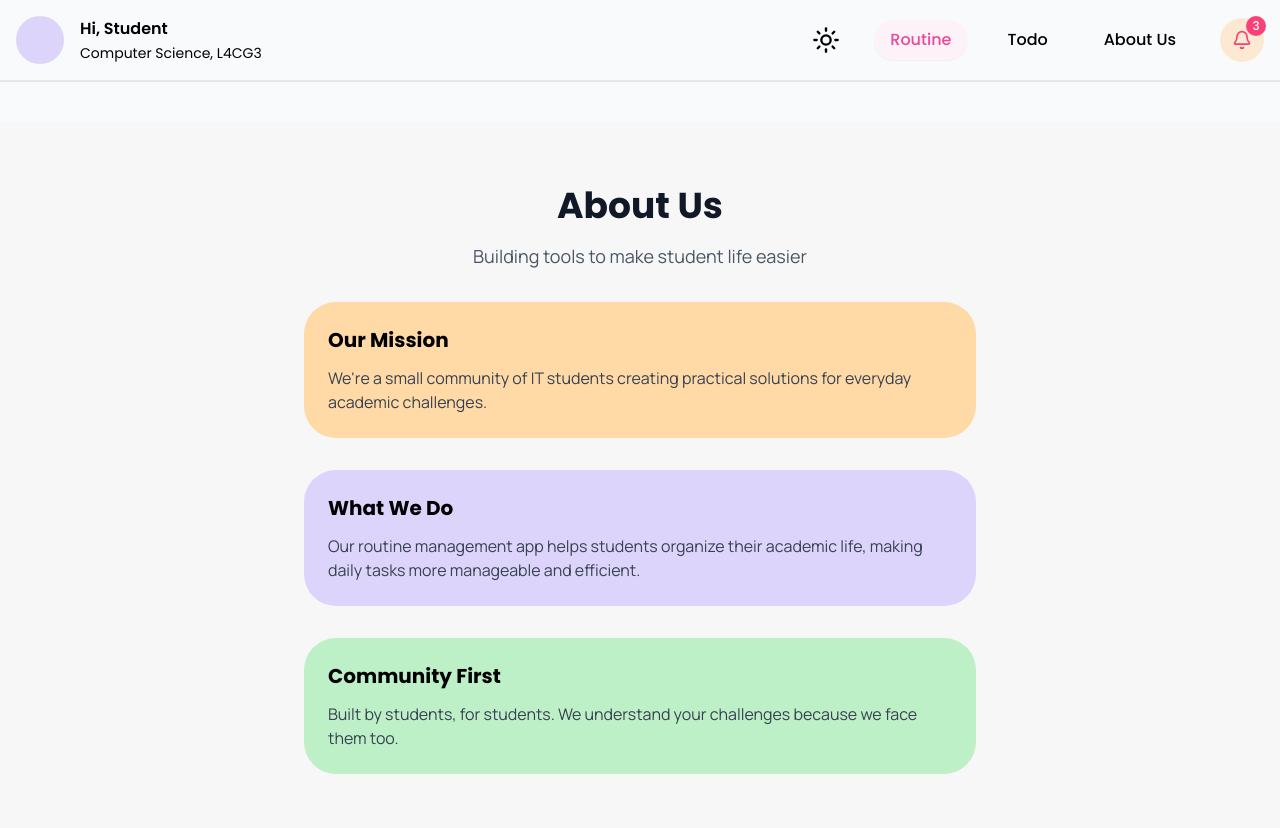
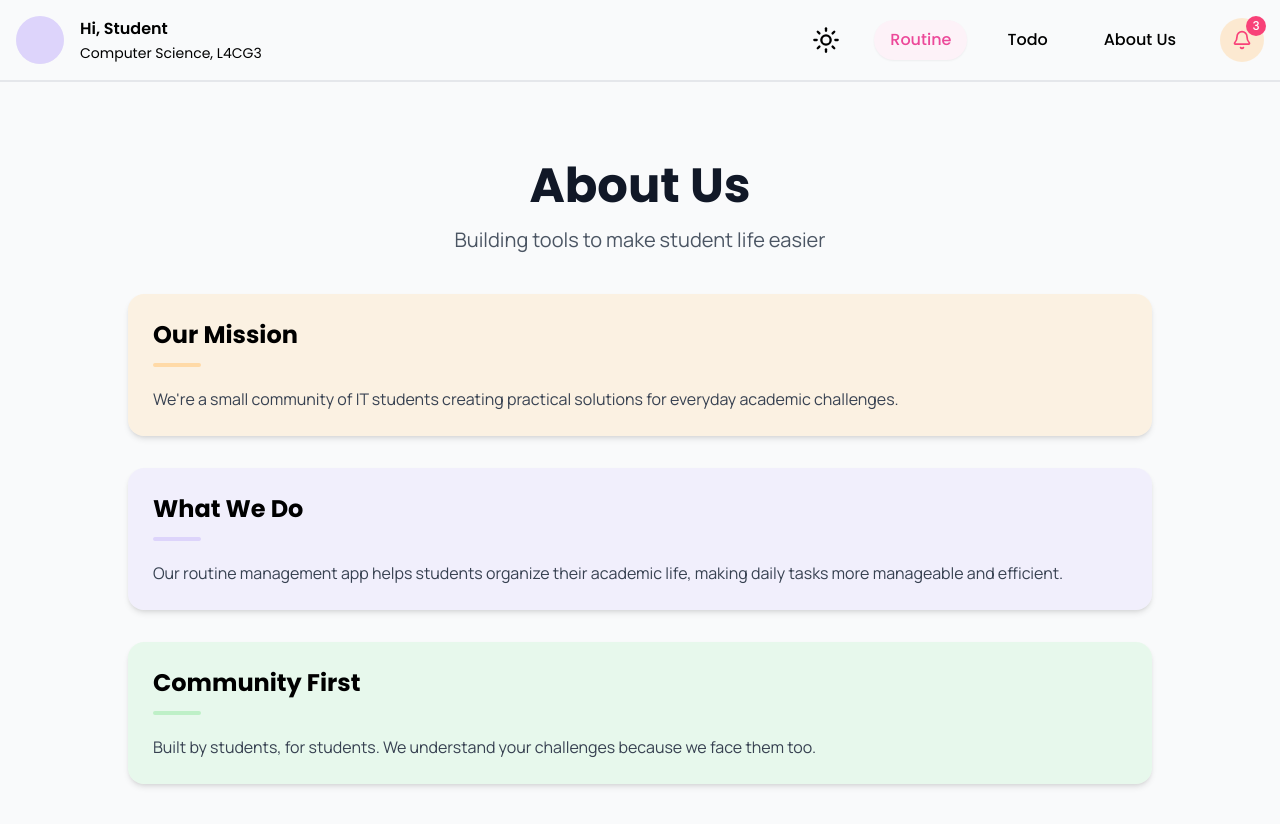
Before and after one commit to adgator101/routine-v2-react, a React (Vite) app: page /about in a window 1280 px wide. Shown: the top 828 px of the page. Built offline with nearby package versions, Linux system fonts and the light colour scheme.

Commit message:
feat(about): improve about page UI

```diff
--- a/src/pages/AboutPage.jsx
+++ b/src/pages/AboutPage.jsx
@@ -2,33 +2,34 @@ import React from 'react';
 
 const AboutPage = () => {
   return (
-    <div className="min-h-screen bg-[#f7f7f7] dark:bg-dark">
-      <div className="container py-16">
-        <div className="max-w-2xl mx-auto space-y-8">
+      <div className="container pt-10 pb-24 sm:pb-10">
+        <div className="max-w-5xl mx-auto space-y-10">
           <div className="text-center space-y-4">
-            <h1 className="text-4xl font-bold font-poppins text-dark dark:text-white">About Us</h1>
-            <p className="text-lg text-gray-600 dark:text-gray-300 font-manrope">Building tools to make student life easier</p>
+            <h1 className="text-5xl font-bold font-poppins text-dark dark:text-white">About Us</h1>
+            <p className="text-xl text-gray-600 dark:text-gray-300 font-manrope max-w-2xl mx-auto">Building tools to make student life easier</p>
           </div>
 
-          <div className="grid gap-8 mt-12">
-            <div className="p-6 rounded-4xl bg-card-1 dark:bg-opacity-10">
-              <h2 className="text-xl font-bold font-poppins mb-3">Our Mission</h2>
+          <div className="grid gap-8">
+            <div className="p-6 rounded-2xl bg-card-1 bg-opacity-30 shadow-md border border-transparent hover:shadow-lg hover:-translate-y-1 transition-[shadow_transform]">
+              <h2 className="text-2xl font-bold font-poppins mb-3">Our Mission</h2>
+              <div className="h-1 w-12 bg-card-1 mb-5 rounded-full"></div>
               <p className="font-manrope text-gray-700 dark:text-gray-300">We're a small community of IT students creating practical solutions for everyday academic challenges.</p>
             </div>
 
-            <div className="p-6 rounded-4xl bg-card-2 dark:bg-opacity-10">
-              <h2 className="text-xl font-bold font-poppins mb-3">What We Do</h2>
+            <div className="p-6 rounded-2xl bg-card-2 bg-opacity-30 shadow-md border border-transparent hover:shadow-lg hover:-translate-y-1 transition-[shadow_transform]">
+              <h2 className="text-2xl font-bold font-poppins mb-3">What We Do</h2>
+              <div className="h-1 w-12 bg-card-2 mb-5 rounded-full"></div>
               <p className="font-manrope text-gray-700 dark:text-gray-300">Our routine management app helps students organize their academic life, making daily tasks more manageable and efficient.</p>
             </div>
 
-            <div className="p-6 rounded-4xl bg-card-3 dark:bg-opacity-10">
-              <h2 className="text-xl font-bold font-poppins mb-3">Community First</h2>
+            <div className="p-6 rounded-2xl bg-card-3 bg-opacity-30 shadow-md border border-transparent hover:shadow-lg hover:-translate-y-1 transition-[shadow_transform]">
+              <h2 className="text-2xl font-bold font-poppins mb-3">Community First</h2>
+              <div className="h-1 w-12 bg-card-3 mb-5 rounded-full"></div>
               <p className="font-manrope text-gray-700 dark:text-gray-300">Built by students, for students. We understand your challenges because we face them too.</p>
             </div>
           </div>
         </div>
       </div>
-    </div>
   );
 };
 
```
